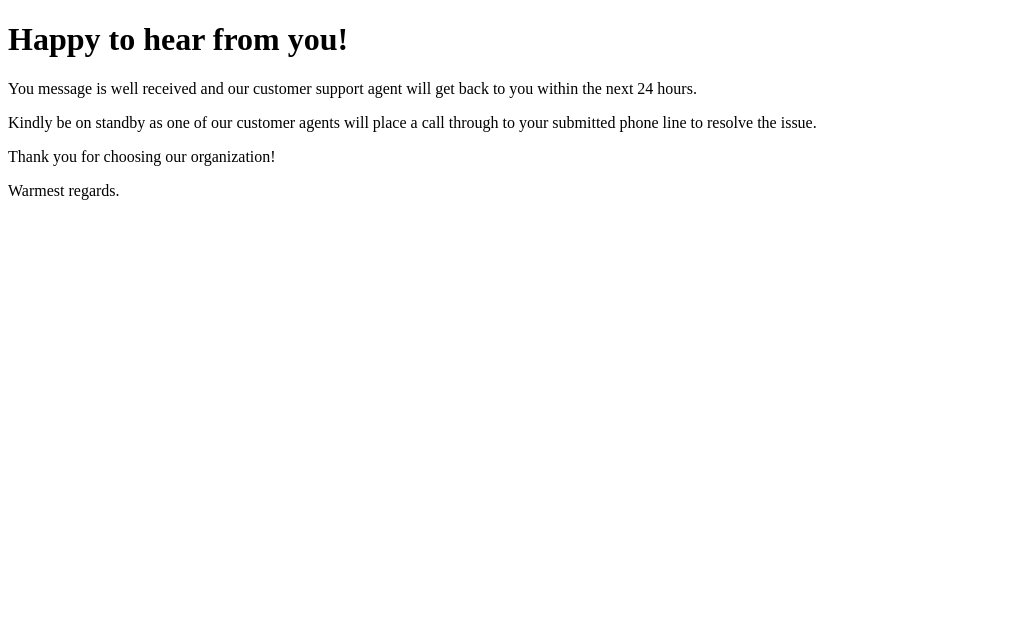
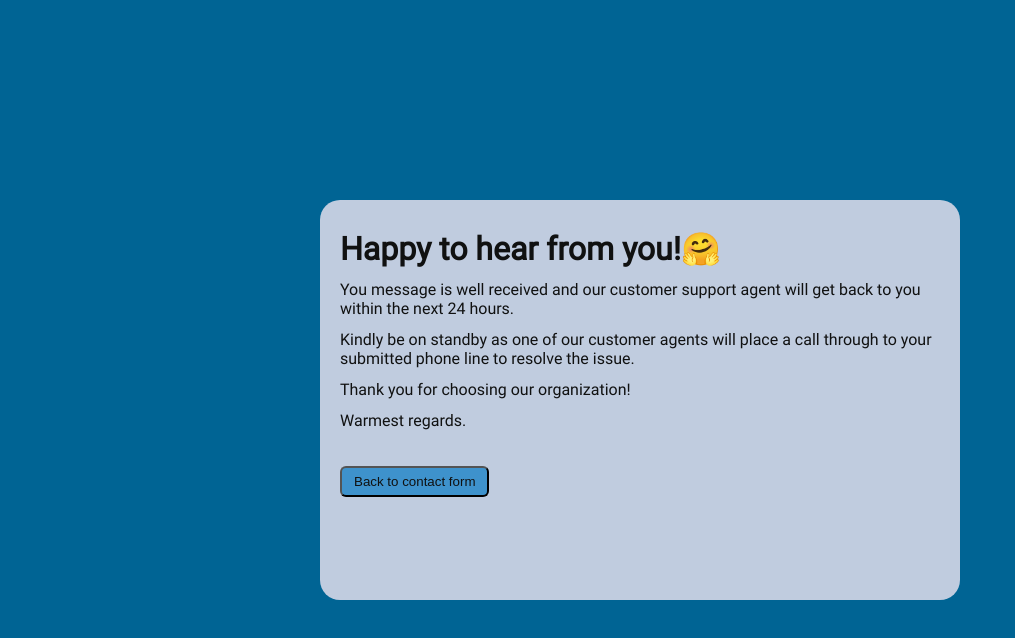
Before and after one commit to awwallawal/contactform, a plain HTML site: page pages/thankyou.html in a window 1280 px wide. Shown: the whole page, without its empty margins (0-1015 px from the left). Drawn offline with Linux system fonts and the light colour scheme.

Commit message:
Worked on the the thankyou.html page

```diff
--- a/main.css
+++ b/main.css
@@ -83,13 +83,16 @@ body{
  padding: 2.5%;
 }
 
+button {
+ padding: 6px 12px;
+ background-color: black;
+ color: papayawhip;
+ cursor: pointer;
+}
+
 #form-container > button{
  width: 100%;
- padding: 6px 12px;
- background-color: black;
  margin-bottom: 2%;
- color: papayawhip;
- cursor: pointer;
 }
 
 #form-container > button > a{
@@ -109,3 +112,31 @@ label{
  color: rgb(62, 61, 61);
  text-shadow: 0 0 1px black;
 }
+
+#appreciation-container{
+ background-color: #006494;
+ color: #101111;
+}
+
+#appreciation-message{
+ background-color: rgb(192, 204, 223);
+ padding:  30px 20px 10px 20px;
+ border-radius: 20px;
+ width: 50%;
+ height: 50%;
+}
+
+#appreciation-message > h1, p, button {
+ margin-bottom: 2%;
+}
+
+#appreciation-message > button {
+ margin-top: 4%;
+ background-color: #3e92cc;
+ border-radius: 6px;
+}
+
+#appreciation-message > button > a {
+ text-decoration: none;
+ color: #101111;
+}
--- a/pages/thankyou.html
+++ b/pages/thankyou.html
@@ -3,15 +3,17 @@
 <head>
  <meta charset="UTF-8">
  <meta name="viewport" content="width=device-width, initial-scale=1.0">
- <title>Document</title>
+ <title>Appreciation</title>
+ <link rel="stylesheet" href="../main.css">
 </head>
-<body>
- <div>
-  <h1>Happy to hear from you!</h1>
+<body id="appreciation-container">
+ <div id="appreciation-message">
+  <h1 >Happy to hear from you!🤗</h1>
   <p>You message is well received and our customer support agent will get back to you within the next 24 hours.</p>
   <p>Kindly be on standby as one of our customer agents will place a call through to your submitted phone line to resolve the issue.</p>
   <p>Thank you for choosing our organization!</p>
   <p>Warmest regards.</p>
+  <button><a href="https://awwallawal.github.io/contactform/">Back to contact form</a></button>
  </div>
 </body>
 </html>
```
Also changed, not shown: app.js (+3 -5 lines), index.html (+1 -1 lines).
